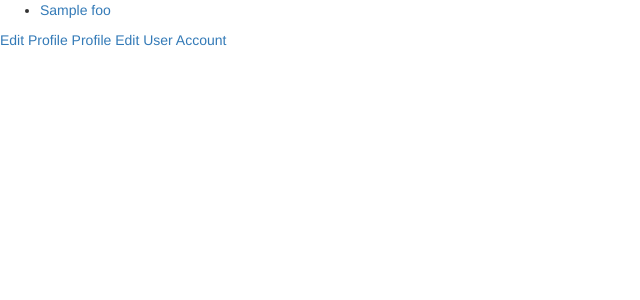
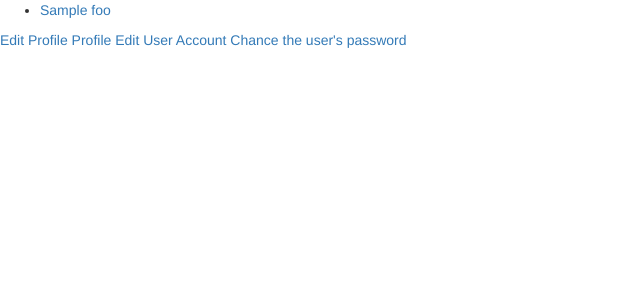
Before and after one commit to solvo/ECSL, a Django app: template templates/index.html in a window 1280 px wide. Shown: the top 300 px of the page, without its empty margins (0-640 px from the left). Run offline with Django 3.2, Linux system fonts and the light colour scheme; the template is opened without the code that fills it: most values are stand-ins (such as "Sample title", 1, 10 or a date in 2020); some libraries are stand-ins or nearby versions.

Commit message:
Starting with the account editing

```diff
--- a/ECSL/urls.py
+++ b/ECSL/urls.py
@@ -30,5 +30,5 @@ urlpatterns = extra_patterns + [
     url(r'^accounts/create_profile/$', profile.as_view(), name='Profile'),
     url(r'^accounts/edit_profile/(?P<pk>[\w-]+)/$', edit_profile.as_view(), name='Edit_Profile'),
     url(r'^accounts/view_profile/(?P<pk>[\w-]+)/$', view_profile.as_view(), name='View_Profile'),
-
+    url(r'^accounts/edit_account/(?P<pk>[\w-]+)/$', edit_account.as_view(), name='Edit_Account'),
 ]
--- a/system/views.py
+++ b/system/views.py
@@ -10,5 +10,5 @@ def index(request):
     periodo = get_active_period()
     if periodo == 0:
         pre_matricula = True
-        return render(request, 'index.html', {'status': pre_matricula, 'profile_pk': profile_pk})
+        return render(request, 'index.html', {'status': pre_matricula, 'profile_pk': profile_pk, 'user_pk':request.user.pk})
     return render(request, 'index.html', {'status': pre_matricula})
--- a/templates/index.html
+++ b/templates/index.html
@@ -10,7 +10,8 @@
     {% endif %}
     <a href="{% url 'Edit_Profile' profile_pk %}">Edit Profile</a>
     <a href="{% url 'View_Profile' profile_pk %}">Profile</a>
-    <a href="{% url 'Edit_Account' profile_pk %}">Edit User Account</a>
+    <a href="{% url 'Edit_Account' user_pk %}">Edit User Account</a>
+    <a href="{% url 'auth_password_change' %}">Chance the user's password</a>
 {#{{ status }}#}
 {% endblock %}
 
```
Also changed, not shown: system/vistas/User.py (+8 -0 lines).
